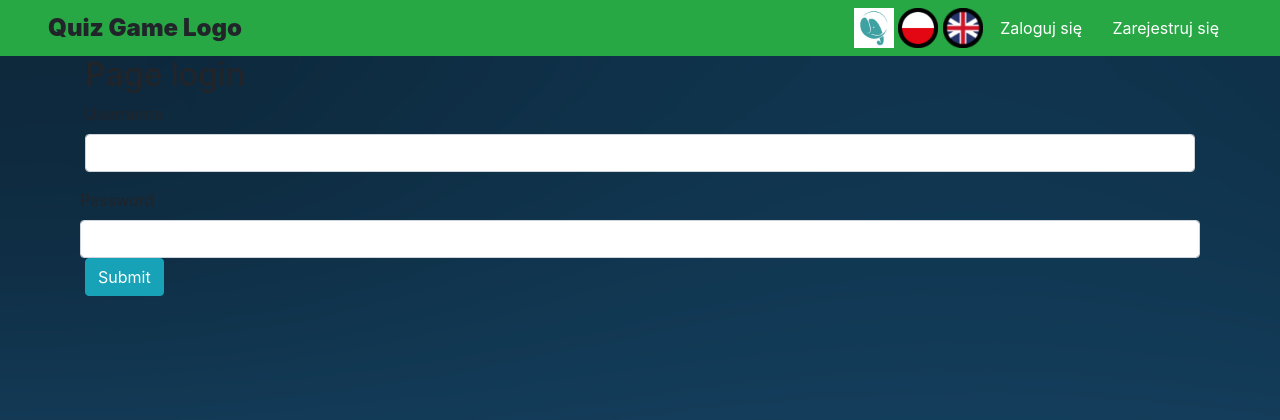
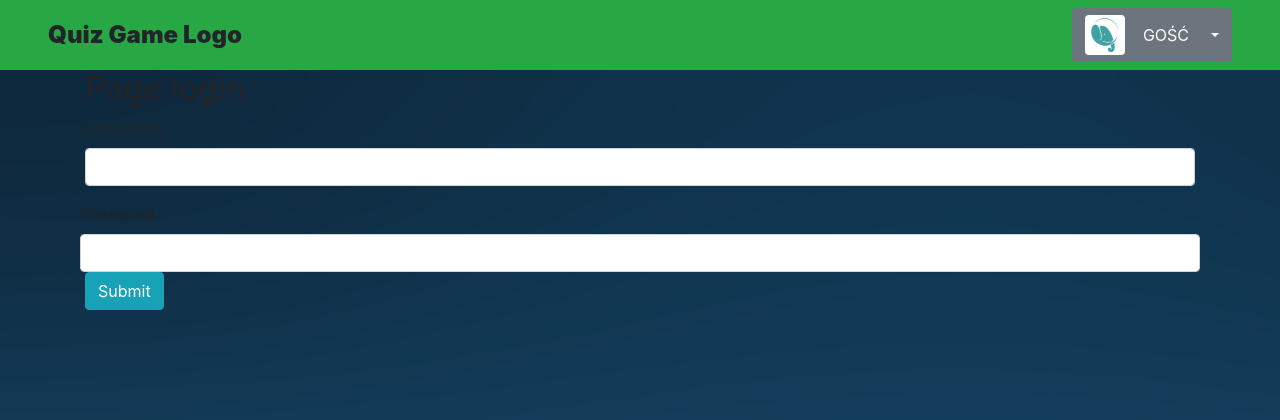
Before and after one commit to apmonstertech/GUS, a Node project: template views/login.hbs in a window 1280 px wide. Shown: the top 420 px of the page. Run offline with Node 20 templates, Linux system fonts and the light colour scheme; the template is opened without the code that fills it, so the values that code supplies are empty.

Commit message:
Adding login model and routing

```diff
--- a/public/javascripts/quizStarter/Net.js
+++ b/public/javascripts/quizStarter/Net.js
@@ -10,7 +10,7 @@ class Net {
             },
             type: "POST",
             success: function (data) {
-                console.log(data)
+                console.log(JSON.stringify(data))
             },
             error: function (xhr, status, error) {
                 console.log(xhr);
--- a/public/stylesheets/style.css
+++ b/public/stylesheets/style.css
@@ -11,6 +11,10 @@ body {
 #logo {
     font-weight: 1000;
     font-size: 1.5rem;
+}
+
+#Capa_1 {
+    position: relative;
 }
 
 .dropdown {
@@ -66,7 +70,7 @@ body {
 .arrow {
     width: 5rem;
     opacity: 1;
-    fill: #ffffff;
+    fill: #3E3E3E;
     display: block;
 
 }
@@ -107,16 +111,57 @@ body {
 #up {
     width: 100%;
     user-select: none;
-    animation: arrow 5s linear infinite;
-    /* //position: absolute; */
+    position: absolute;
+    text-shadow: none;
+    box-shadow: none;
+    left: 0;
+    animation: arrow .6s linear infinite;
+    animation-direction: alternate-reverse;
 }
+
+#up:focus {
+    outline: none !important;
+    border: none;
+}
+
+/* .login-modal {
+    width: 800px !important;
+} */
+
+.login-header {
+    background-color: #2FA812;
+}
+
+.dropdown {
+    margin: 0 !important;
+}
+
+.mr-5 {
+    display: flex;
+    align-items: center;
+    justify-content: space-between;
+}
+
+.dropdown-menu>a {
+    cursor: pointer;
+}
+
+
 
 @keyframes arrow {
     0% {
-        background-color: black;
+        top: 20px;
+    }
+
+    33% {
+        top: 15px;
+    }
+
+    66% {
+        top: 10px;
     }
 
     100% {
-        background-color: yellow;
+        top: 0px;
     }
 }
--- a/routes/lobby.js
+++ b/routes/lobby.js
@@ -3,6 +3,7 @@ var router = express.Router();
 
 router.get('/', function (req, res, next) {
     res.render("lobby")
+
 });
 
 
--- a/routes/users.js
+++ b/routes/users.js
@@ -145,7 +145,7 @@ router.get('/logout', function (req, res) {
   res.redirect('/users/login')
 })
 
-router.get('/dashboard', function (req, res) {
+router.get('/profile', function (req, res) {
 
 })
 
--- a/views/layouts/main.hbs
+++ b/views/layouts/main.hbs
@@ -7,6 +7,10 @@
     <link rel="stylesheet" href="https://stackpath.bootstrapcdn.com/bootstrap/4.3.1/css/bootstrap.min.css">
     <link rel="stylesheet" href="/stylesheets/style.css">
     <script src="https://code.jquery.com/jquery-3.4.1.js"></script>
+    <script src="https://cdnjs.cloudflare.com/ajax/libs/popper.js/1.14.7/umd/popper.min.js" integrity="sha384-UO2eT0CpHqdSJQ6hJty5KVphtPhzWj9WO1clHTMGa3JDZwrnQq4sF86dIHNDz0W1"
+        crossorigin="anonymous"></script>
+    <script src="https://stackpath.bootstrapcdn.com/bootstrap/4.3.1/js/bootstrap.min.js" integrity="sha384-JjSmVgyd0p3pXB1rRibZUAYoIIy6OrQ6VrjIEaFf/nJGzIxFDsf4x0xIM+B07jRM"
+        crossorigin="anonymous"></script>
     <title>NODE</title>
 
 </head>
@@ -16,17 +20,43 @@
         <header class="bg-success text-right pt-2 pb-2 d-flex justify-content-between align-items-center">
             <span id="logo" class="ml-5"> Quiz Game Logo </span>
             <div class="mr-5">
-                <img src="/gfx/icon.png" class="icon" alt="">
-                <img src="/gfx/plflag.png" class="icon" alt="">
-                <img src="/gfx/ukflag.png" class="icon" alt="">
-                <button id="login" class="btn btn-success">Zaloguj się</button>
-                <button id="reg" class="btn btn-success">Zarejestruj się</button>
+                {{#if name}}
+                <div class="dropdown d-inline-block mr-2">
+                    <button class="btn btn-secondary dropdown-toggle d-flex justify-content-between align-items-center" type="button" id="dropdownMenuButton"
+                        data-toggle="dropdown" aria-haspopup="true" aria-expanded="false">
+                        <img src="/gfx/icon.png" class="icon rounded">
+                        <span class="">{{name}}</span>
+                    </button>
+                    <div class="dropdown-menu">
+                        <a id="my_prof" class="dropdown-item">Mój profil</a>
+                        <a id="rank" class="dropdown-item">Ranking</a>
+                        <a id="log" class="dropdown-item" href="/users/logout">Wyloguj</a>
+                    </div>
+                </div>
+                {{/if}} {{#unless name}}
+                <div class="dropdown d-inline-block mr-2">
+                    <button class="btn btn-secondary dropdown-toggle d-flex justify-content-between align-items-center" type="button" id="dropdownMenuButton"
+                        data-toggle="dropdown" aria-haspopup="true" aria-expanded="false">
+                        <img src="/gfx/icon.png" class="icon rounded">
+                        <span class="">GOŚĆ</span>
+                    </button>
+                    <div class="dropdown-menu">
+                        <a id="rank" class="dropdown-item">Ranking</a>
+                        <a id="log" class="dropdown-item" data-toggle="modal" data-target="#exampleModal">Zaloguj</a>
+                        <a id="reg" class="dropdown-item">Zarejestruj się</a>
+                    </div>
+                </div>
+                {{/unless}}
             </div>
         </header>
         {{{body}}}
     </div>
     {{>additional}}
     <script>
+        $("#log").click(function () {
+            $(".login-modal").css("display", "block")
+        })
+
         $("#down").click(function () {
             var height = $("body")[0].clientHeight
             var am = 0;
--- a/views/partials/additional.hbs
+++ b/views/partials/additional.hbs
@@ -30,6 +30,40 @@
                 </div>
             </div>
         </div>
-
     </div>
 </div>
+
+<div class="modal fade login-modal" id="exampleModal" tabindex="-1" role="dialog" aria-labelledby="exampleModalLabel" aria-hidden="true">
+    <div class="modal-dialog" role="document">
+        <div class="modal-content">
+            <div class="modal-header login-header">
+                <h5 class="modal-title" id="exampleModalLabel" style="color:#ffffff">Zaloguj się</h5>
+                <button type="button" class="close" data-dismiss="modal" aria-label="Close">
+                    <span aria-hidden="true">&times;</span>
+                </button>
+            </div>
+            <div class="modal-body">
+                ...
+            </div>
+            <div class="modal-footer">
+                <button type="button" class="btn btn-secondary" data-dismiss="modal">Close</button>
+                <button type="button" class="btn btn-primary">Save changes</button>
+            </div>
+        </div>
+    </div>
+</div>
+
+{{!--
+<form action="/users/login" method="POST" autocomplete="off">
+    <div class=" form-group ">
+        <label for=" ">Username</label>
+        <input type="text " class="form-control" name="username">
+    </div>
+    <div class="form-row">
+        <label for=" ">Password</label>
+        <input type="text" class="form-control" name="password">
+    </div>
+    <div class="form-group">
+        <button type="submit" class="btn btn-info"><i class="fa fa-database "></i> Submit</button>
+    </div>
+</form> --}}
--- /dev/null
+++ b/views/profile.hbs
@@ -0,0 +1 @@
+MÓJ PROFIL
```
Also changed, not shown: app.js (+16 -4 lines), public/javascripts/quizStarter/Main.js (+5 -4 lines), routes/index.js (+7 -7 lines), routes/quiz.js (+13 -3 lines), routes/room.js (+7 -2 lines), views/partials/login.hbs (added).
